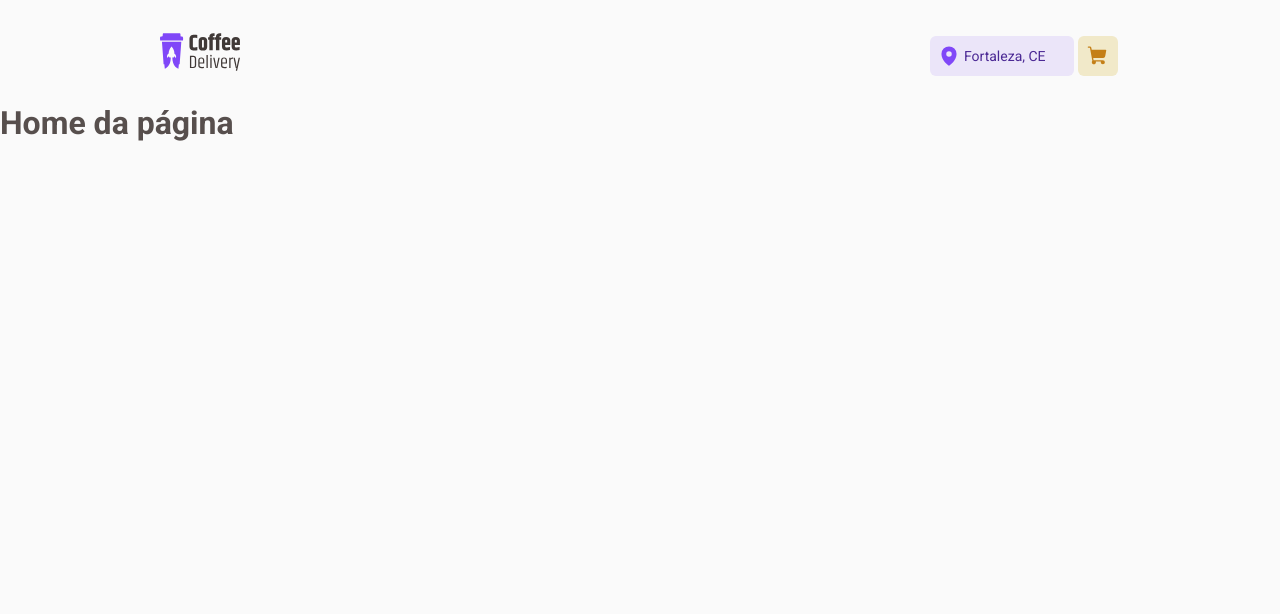
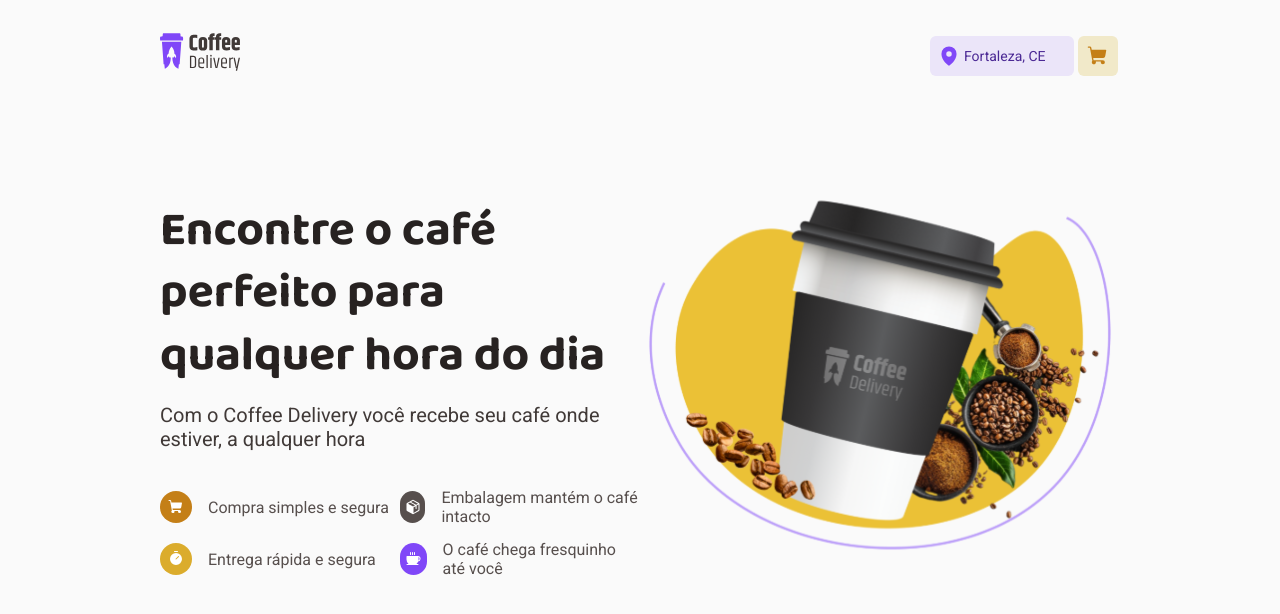
Before and after one commit to Andersonsilvamota/coffee-delivery, a React (Vite) app: page / in a window 1280 px wide. Shown: the top 614 px of the page. Built offline with nearby package versions, Linux system fonts and the light colour scheme.

Commit message:
Estilizando banner

```diff
--- a/src/components/Header/styles.js
+++ b/src/components/Header/styles.js
@@ -3,6 +3,7 @@ import styled from "styled-components";
 
 export const ContainerHeader = styled.div`
   width: 100%;
+
   display: flex;
   justify-content: center;
 `
@@ -13,6 +14,9 @@ export const Header = styled.header`
   height: 6.5rem;
   padding: 2rem 10rem;
   width: 100%;
+  max-width: 120rem;
+  margin-right: auto;
+  margin-left: auto;
 `
 
 export const LogoImg = styled.img`
--- a/src/pages/Home/index.jsx
+++ b/src/pages/Home/index.jsx
@@ -1,5 +1,38 @@
+import { ShoppingCart, Timer, Coffee, Package } from "phosphor-react";
+import * as Styles from "./styles";
+import imgBanner from '../../assets/banner.svg'
+
 export function Home(){
   return(
-    <h1>Home da página</h1>
+    <Styles.ConteinerHome>
+      <Styles.ConteinerBanner>
+        <Styles.ContentLeft>
+          <h2>Encontre o café perfeito para qualquer hora do dia</h2>
+          <p>Com o Coffee Delivery você recebe seu café onde estiver, a qualquer hora</p>
+          <div>
+            <span>
+              <div className="icon iconCart"><ShoppingCart size={16} weight="fill"/></div>
+              <strong>Compra simples e segura</strong>
+            </span>
+            <span>
+              <div className="icon iconPackage"><Package size={16} weight="fill"/></div>
+              <strong>Embalagem mantém o café intacto</strong>
+            </span>
+            <span>
+              <div className="icon iconTimer"><Timer size={16} weight="fill"/></div>
+              <strong>Entrega rápida e segura</strong>
+            </span>
+            <span>
+              <div className="icon iconCoffee"><Coffee size={16} weight="fill" /></div>
+              <strong>O café chega fresquinho até você</strong>
+            </span>
+
+          </div>
+        </Styles.ContentLeft>
+        <Styles.ContentRight>
+          <img src={imgBanner} />
+        </Styles.ContentRight>
+      </Styles.ConteinerBanner>
+    </Styles.ConteinerHome>
   )
 }
--- /dev/null
+++ b/src/pages/Home/styles.js
@@ -0,0 +1,96 @@
+import styled from "styled-components";
+
+export const ConteinerHome = styled.div`
+  padding: 0 10rem;
+`
+
+export const ConteinerBanner = styled.div`
+  width: 100%;
+  height: 34rem;
+  max-width: 120rem;
+  margin-right: auto;
+  margin-left: auto;
+  display: flex;
+  justify-content: space-between;
+`
+
+export const ContentLeft = styled.div`
+  width: 50%;
+  display: flex;
+  flex-direction: column;
+  padding: 6rem 0;
+
+  h2 {
+    font-size: 48px;
+    color: ${props => props.theme.base['base-title']};
+    font-family: 'Baloo 2', cursive;
+    line-height: 130%;
+    text-align: start;
+    margin-bottom: 1rem;
+
+  }
+  p {
+    color: ${props => props.theme.base['base-subtitle']};
+    font-size: 1.25rem;
+    margin-bottom: 2.5rem;
+  }
+  div {
+    display: grid;
+    width: 100%;
+    grid-template-columns: 1fr 1fr;
+    row-gap: 1.25rem;
+  }
+
+  span {
+    display: flex;
+    gap: 1rem;
+    height: 2rem;
+    align-items: center;
+
+    strong {
+      font-size: 1rem;
+      color: ${props => props.theme.base['base-text']};
+      font-weight: normal;
+
+    }
+    .icon {
+      width: 2rem;
+      height: 2rem;
+      display: flex;
+      align-items: center;
+      justify-content: center;
+      border-radius: 999px;
+    }
+
+    .iconCart {
+      background-color: ${props => props.theme.produto['yellow-dark']};
+    }
+
+    .iconPackage {
+      background-color: ${props => props.theme.base['base-text']};
+    }
+    .iconTimer {
+      background-color: ${props => props.theme.produto['yellow']};
+    }
+    .iconCoffee {
+      background-color: ${props => props.theme.produto['purple']};
+    }
+    svg {
+      color: ${props => props.theme.base['white']};
+    }
+
+  }
+`
+export const ContentRight = styled.div`
+  width: 50%;
+  display: flex;
+  align-items: center;
+  justify-content: end;
+
+  img {
+    min-width: 20rem;
+    min-height: 20rem;
+    width: 30rem;
+    height: 30rem;
+  }
+`
```
Also changed, not shown: src/assets/banner.svg (added).
